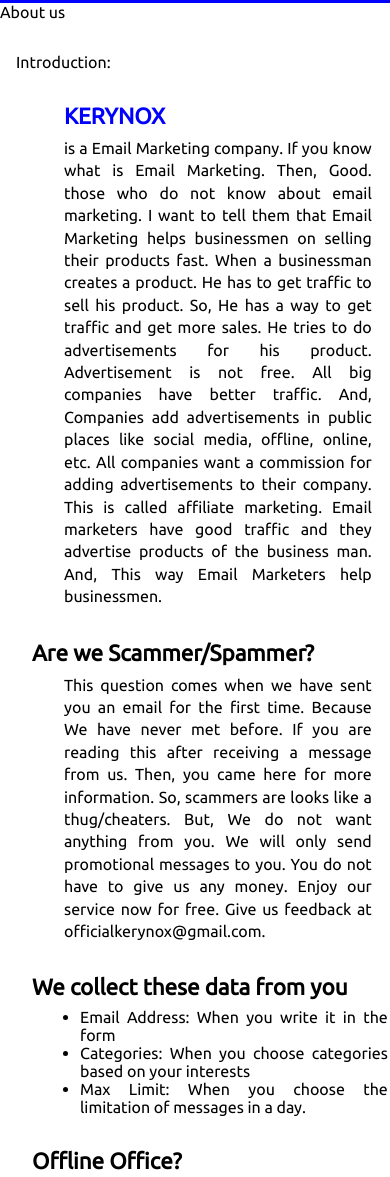
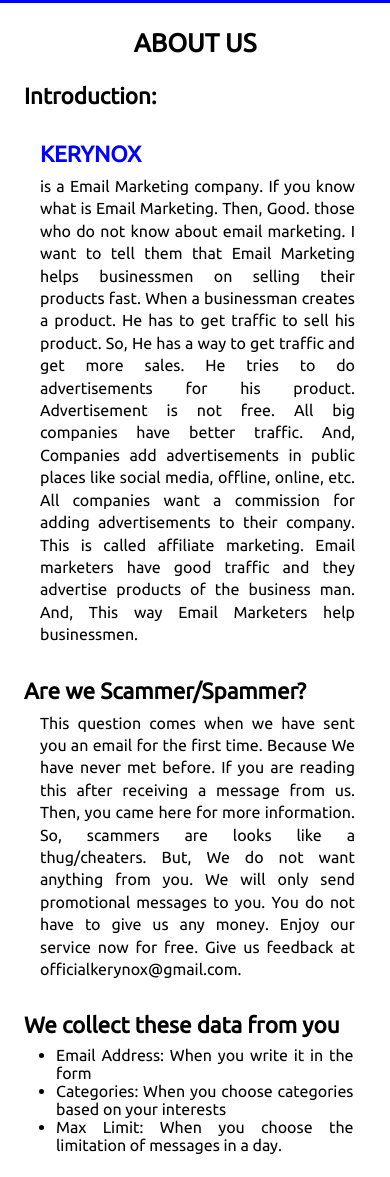
Before and after one commit to Kerynox/kerynox.github.io, a plain HTML site: page aboutus/index.html in a window 390 px wide. Shown: the part 61-1238 px from the top of the page. Drawn offline with Linux system fonts and the light colour scheme.

Commit message:
Update Style.css

```diff
--- a/aboutus/Style/Style.css
+++ b/aboutus/Style/Style.css
@@ -5,6 +5,14 @@
 
 .NoEvent {
     pointer-events: none;
+}
+
+.TextPMl {
+    margin-left: 2rem;
+}
+
+.TextHeadMl {
+    margin-left: 1rem;
 }
 
 .DownArrow {
@@ -168,20 +176,36 @@ body {
     font-size: 1rem;
 }
 
+/* About us section  */
+#Aboutus {
+    display: flex;
+    justify-content: center;
+    align-items: center;
+    width: 100%;
+    height: 3rem;
+    margin-top: 2rem;
+}
+
+#Aboutus>h1 {
+    color: black;
+    font-size: 1.8rem;
+    font-weight: 700;
+    text-transform: uppercase;
+}
+
+
 /* Intro SCREEN  */
 #Introduc {
     width: auto;
     height: auto;
     padding: 1rem;
-    margin-top: 1rem;
 }
 
-#Introduc>h1 {
+#Introduc>h2 {
     color: black;
     font-size: 1.4rem;
     max-width: 100rem;
     font-weight: 700;
-    margin-left: 1rem;
 }
 
 /* Introduction */
@@ -189,7 +213,6 @@ body {
     width: auto;
     height: auto;
     padding: 1rem;
-    margin-left: 1rem;
 }
 
 #Intro>h2 {
@@ -201,13 +224,11 @@ body {
     text-transform: uppercase;
     font-weight: 700;
     display: flex;
-    margin-left: 2rem;
 }
 
 #Intro>p {
     color: black;
     text-transform: none;
-    margin-left: 2rem;
     width: 90%;
     text-align: justify;
     line-height: 1.4rem;
@@ -219,7 +240,6 @@ body {
     width: auto;
     height: auto;
     padding: 1rem;
-    margin-left: 1rem;
 }
 
 #Scam>h2 {
@@ -231,7 +251,6 @@ body {
 #Scam>p {
     color: black;
     text-transform: none;
-    margin-left: 2rem;
     width: 90%;
     text-align: justify;
     line-height: 1.4rem;
@@ -243,7 +262,6 @@ body {
     width: auto;
     height: auto;
     padding: 1rem;
-    margin-left: 1rem;
 }
 
 #Data>h2 {
@@ -256,7 +274,7 @@ body {
     color: black;
     text-transform: none;
     margin-left: 3rem;
-    width: 90%;
+    width: 85%;
     text-align: justify;
     line-height: 1.4rem;
     margin-top: 0.5rem;
@@ -267,7 +285,6 @@ body {
     width: auto;
     height: auto;
     padding: 1rem;
-    margin-left: 1rem;
 }
 
 #Office>h2 {
@@ -279,7 +296,6 @@ body {
 #Office>p {
     color: black;
     text-transform: none;
-    margin-left: 2rem;
     width: 90%;
     text-align: justify;
     line-height: 1.4rem;
@@ -291,7 +307,6 @@ body {
     width: auto;
     height: auto;
     padding: 1rem;
-    margin-left: 1rem;
 }
 
 #WebSite>h2 {
@@ -303,7 +318,6 @@ body {
 #WebSite>p {
     color: black;
     text-transform: none;
-    margin-left: 2rem;
     width: 90%;
     text-align: justify;
     line-height: 1.4rem;
@@ -315,7 +329,6 @@ body {
     width: auto;
     height: auto;
     padding: 1rem;
-    margin-left: 1rem;
 }
 
 #GmailsAc>h2 {
@@ -327,7 +340,6 @@ body {
 #GmailsAc>p {
     color: black;
     text-transform: none;
-    margin-left: 2rem;
     width: 90%;
     text-align: justify;
     line-height: 1.4rem;
@@ -338,7 +350,7 @@ body {
     color: black;
     text-transform: none;
     margin-left: 3rem;
-    width: 90%;
+    width: 85%;
     text-align: justify;
     line-height: 1.4rem;
     margin-top: 0.5rem;
@@ -656,9 +668,13 @@ footer>p {
     #PromoCont>div:nth-child(1)>h2:nth-child(1) {
         transform: translateY(0rem);
     }
+
+    #Nav>ul {
+        margin-right: 0.5rem;
+    }
 }
 
-@media only screen and (max-width: 570px) {
+@media only screen and (max-width: 600px) {
     #StepsPromo {
         flex-wrap: wrap;
     }
@@ -798,6 +814,33 @@ footer>p {
     #MenuSec {
         display: flex;
     }
+
+    .TextHeadMl {
+        margin-left: 0.5rem;
+    }
+
+    .TextPMl {
+        margin-left: 1rem;
+    }
+
+    #Aboutus {
+
+        margin-top: 1rem;
+    }
+
+    #Aboutus>h1 {
+        font-size: 1.6rem;
+    }
+
+    #Data>ul {
+        margin: 0.5rem 2rem;
+        margin-right: 1rem;
+    }
+
+    #GmailsAc>ul {
+        margin: 0.5rem 2rem;
+        margin-right: 1rem;
+    }
 }
 
 @media only screen and (max-width: 340px) {
```
